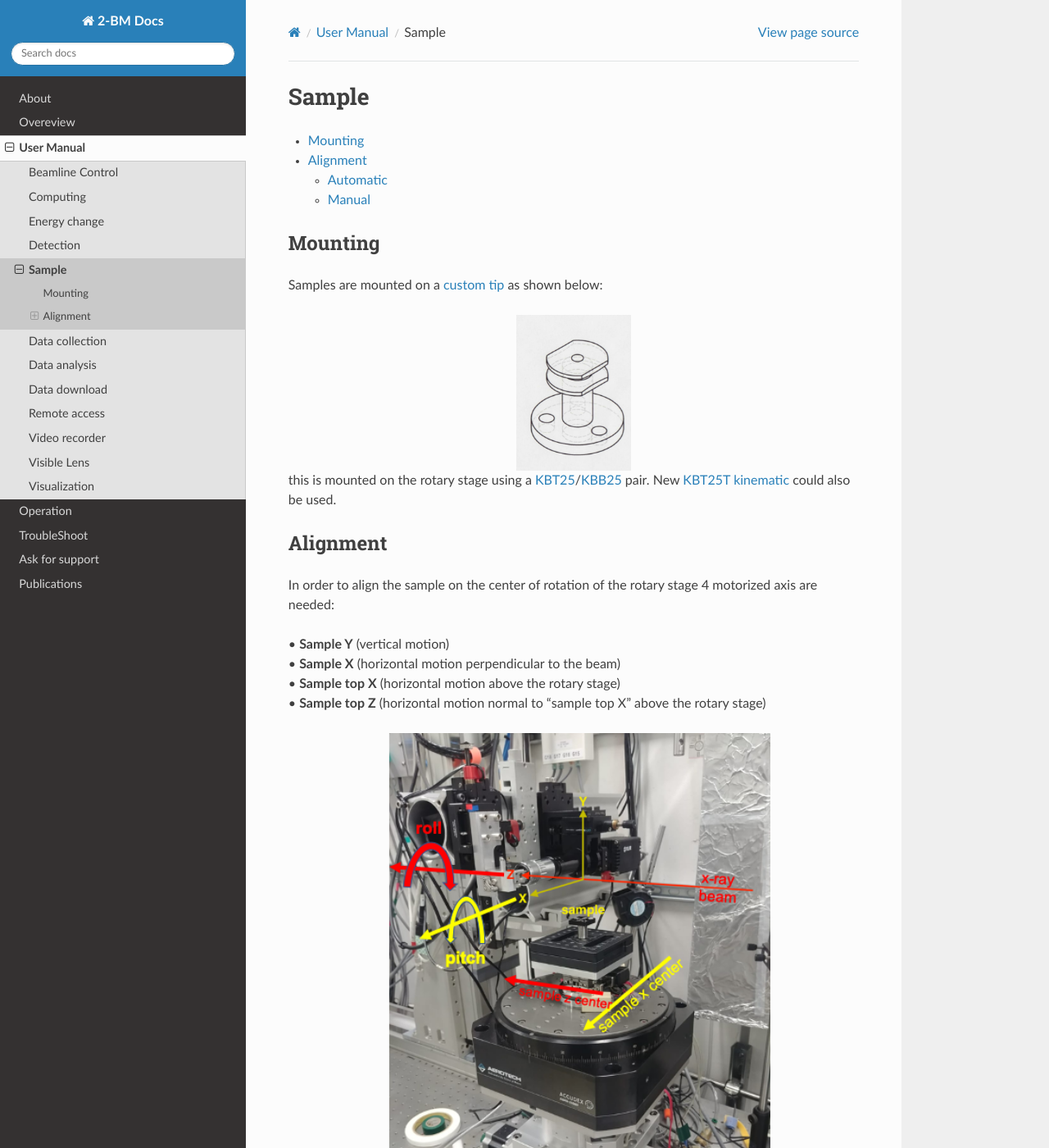
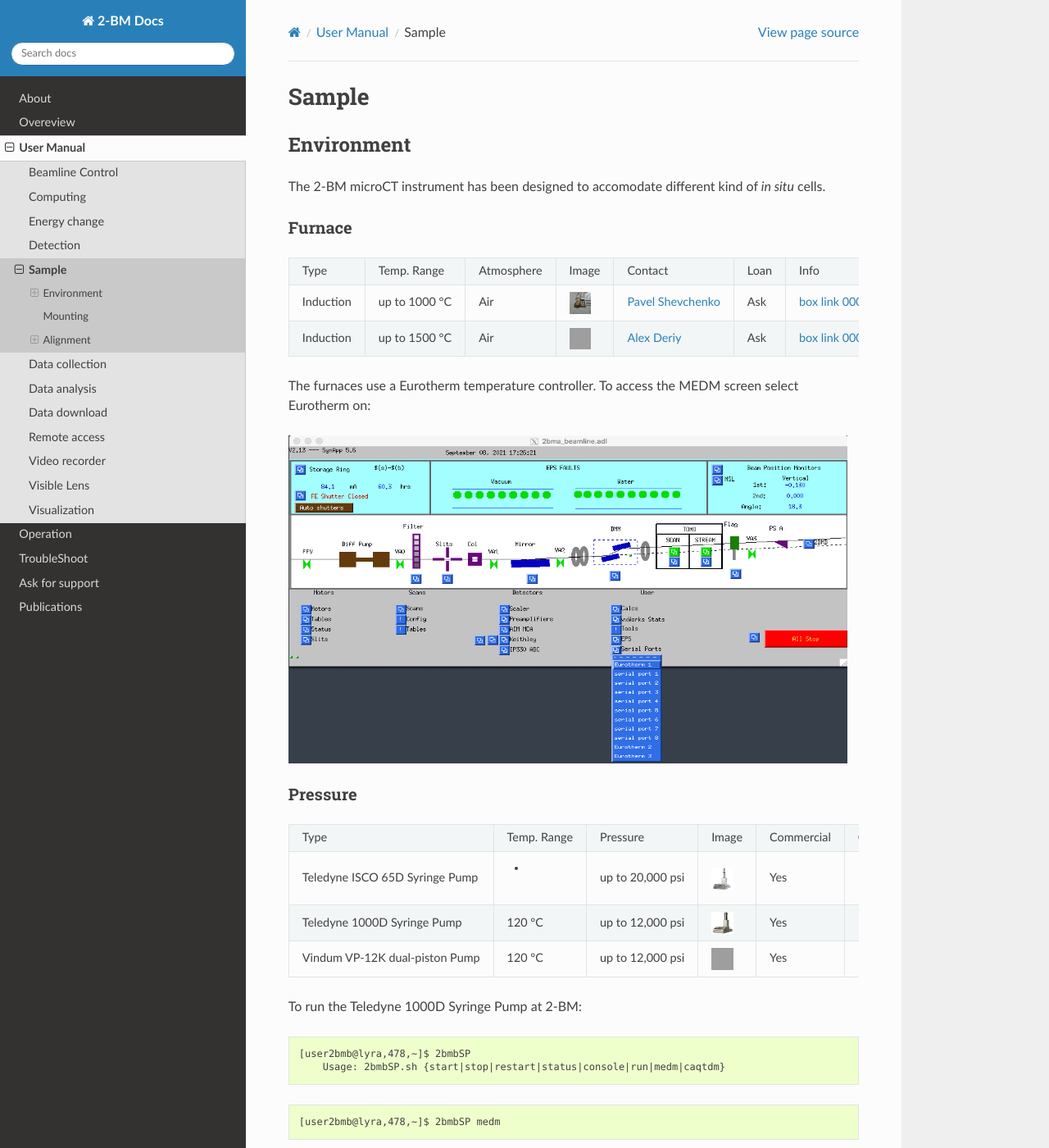
Before and after one commit to xray-imaging/2bm-docs, a Sphinx documentation site: the page built from docs/source/user/item_004.rst, in a window 1280 px wide and 1400 px high. Shown: the whole window at 82% size. Built offline with Sphinx 7.4.7 and the Read the Docs theme 2.0.0, drawn with Linux system fonts in a browser that asks for light colours; the version number could not be read and is left out; some of the changed text lies outside the part shown; grey boxes are pictures that could not be loaded.

Commit message:
added more info on the Optique Peter system

```diff
--- a/docs/source/user/item_004.rst
+++ b/docs/source/user/item_004.rst
@@ -1,8 +1,106 @@
 Sample
 ======
 
-.. contents::
-   :local:
+
+
+Environment
+-----------
+
+The 2-BM microCT instrument has been designed to accomodate different kind of *in situ* cells.
+
+Furnace
+~~~~~~~
+
++----------------+--------------+------------+---------+-------------------------+------+-------------------+----+-----------------------------------------------------------------------------------------------------------------------------------+
+|  Type          | Temp. Range  | Atmosphere |  Image  | Contact                 | Loan |  Info             |    | More info                                                                                                                         |
++----------------+--------------+------------+---------+-------------------------+------+-------------------+----+-----------------------------------------------------------------------------------------------------------------------------------+
+| Induction      | up to 1000 °C| Air        | |00001| | `Pavel Shevchenko`_     | Ask  |  `box link 0001`_ |  1 | Custom: water cooled                                                                                                              |
++----------------+--------------+------------+---------+-------------------------+------+-------------------+----+-----------------------------------------------------------------------------------------------------------------------------------+
+| Induction      | up to 1500 °C| Air        | |00002| | `Alex Deriy`_           | Ask  |  `box link 0002`_ |  2 | Commercial parts: `THM 200 heater`_, `BK power supply`_, `PTC 10 controller`_, `3 AWG welding wires`_, plus custom water cooler   |
++----------------+--------------+------------+---------+-------------------------+------+-------------------+----+-----------------------------------------------------------------------------------------------------------------------------------+
+
+.. _THM 200 heater: https://mhi-inc.com/microtube_heaters.html
+.. _BK power supply: https://www.bkprecision.com/products/power-supplies/1693-1-15v-60a-switching-dc-power-supply-with-remote-sense.html
+.. _PTC 10 controller: https://www.thinksrs.com/products/ptc10.html
+.. _3 AWG welding wires: https://www.mcmaster.com/welding-wire
+
+
+.. _box link 0001: https://anl.box.com/s/9qeu4xcm0bahty4pxgj7qhgt87277vci
+.. _box link 0002: https://anl.box.com/s/i6t27uspatnpqdlhcne9pitkhg3m3axm
+
+.. |00001| image:: ../img/furnace_00001.png
+    :width: 20pt
+    :height: 20pt
+
+.. |00002| image:: ../img/furnace_00002.png
+    :width: 20pt
+    :height: 20pt
+
+.. _Pavel Shevchenko: mail to:  pshevchenko@anl.gov
+.. _Alex Deriy: mail to: deriy@anl.gov
+
+The furnaces use a Eurotherm temperature controller. To access the MEDM screen select Eurotherm on:
+
+.. image:: ../img/eurotherm.png
+    :width: 512pt
+    :height: 300pt
+
+Pressure
+~~~~~~~~
+
++--------------------------------+--------------+-------------------+----------+--------------------------------------------+-------------------------+---------------------------+------+
+| Type                           | Temp. Range  | Pressure          |  Image   | Commercial                                 | Contact                 |  Info                     |      |
++--------------------------------+--------------+-------------------+----------+--------------------------------------------+-------------------------+---------------------------+------+
+| Teledyne ISCO 65D Syringe Pump |      -       | up to 20,000 psi  | |p00001| | Yes                                        | `Mark Rivers`_          |  `box link p0001`_        |  1   |
++--------------------------------+--------------+-------------------+----------+--------------------------------------------+-------------------------+---------------------------+------+
+| Teledyne 1000D Syringe Pump    |   120 °C     | up to 12,000 psi  | |p00002| | Yes                                        | `Pavel Shevchenko`_     |  `box link p0002`_        |  1   |
++--------------------------------+--------------+-------------------+----------+--------------------------------------------+-------------------------+---------------------------+------+
+| Vindum VP-12K dual-piston Pump |   120 °C     | up to 12,000 psi  | |p00003| | Yes                                        | `Mark Rivers`_          |  `web link p0003`_        |  1   |
++--------------------------------+--------------+-------------------+----------+--------------------------------------------+-------------------------+---------------------------+------+
+
+To run the Teledyne 1000D Syringe Pump at 2-BM::
+
+    [user2bmb@lyra,478,~]$ 2bmbSP
+        Usage: 2bmbSP.sh {start|stop|restart|status|console|run|medm|caqtdm}
+
+::
+
+    [user2bmb@lyra,478,~]$ 2bmbSP medm
+
+opens the pump control screen:
+
+.. image:: ../img/pump_00001.png
+   :width: 340px
+   :align: center
+   :alt: tomo_user
+
+
+.. _box link p0001: https://anl.box.com/s/3xw458cbs0t1k80l2jzxjon148uftqqq
+.. _box link p0002: https://anl.box.com/s/3xw458cbs0t1k80l2jzxjon148uftqqq
+.. _web link p0003: https://vindum.com/products/vp-series-high-pressure-metering-pumps
+
+
+.. |p00001| image:: ../img/press_00001.png
+    :width: 20pt
+    :height: 20pt
+
+.. |p00002| image:: ../img/press_00002.png
+    :width: 20pt
+    :height: 20pt
+
+.. |p00003| image:: ../img/press_00003.png
+    :width: 20pt
+    :height: 20pt
+
+.. _Pavel Shevchenko: mail to:  pshevchenko@anl.gov
+.. _Mark Rivers: mail to:  rivers@cars.uchicago.edu
+
+
+
+Battery cell
+~~~~~~~~~~~~
+
+to be completed
 
 
 Mounting
```
Also changed, not shown: docs/source/ops/item_012.rst (added, +32 -0 lines), docs/source/overview/item_002_sample_env.rst (deleted, +0 -98 lines), docs/source/user/item_010.rst (+5 -24 lines), docs/source/img/optique_peter_lens_motor.png (added).
